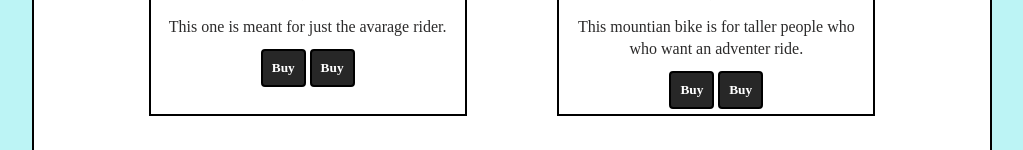
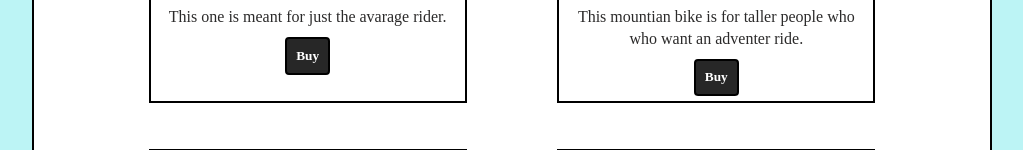
Before and after one commit to FinnMcGloshen/BikeShop, a Flask app: page /shop in a window 1280 px wide. Shown: the part 2700-2850 px from the top of the page, without its empty margins (128-1151 px from the left). Run offline with Flask 2, Linux system fonts and the light colour scheme; some libraries are stand-ins or nearby versions.

Commit message:
Update prebuilt.html

```diff
--- a/templates/prebuilt.html
+++ b/templates/prebuilt.html
@@ -25,8 +25,6 @@
                     </div>
                     <div class="shop-item-details" style="margin-top: -4%;">
                         <form method="post" action="{{ url_for('shop1')}}">
-
-                            <button name="Buy1" value="Buy1" type="submit" class="btn btn-primary shop-item-button" >Buy</button>
                             <button name="Buy1" value="Buy1" type="submit" class="btn btn-primary shop-item-button" >Buy</button>
 
                         </form>
@@ -43,7 +41,6 @@
                         <form method="post" action="{{ url_for('shop1')}}">
 
                             <button name="Buy2" value="Buy2" type="submit" class="btn btn-primary shop-item-button" >Buy</button>
-                            <button name="Buy2" value="Buy2" type="submit" class="btn btn-primary shop-item-button" >Buy</button>
 
                         </form>
                     </div>
@@ -59,7 +56,6 @@
                     <div class="shop-item-details" style="margin-top: -4%;">
                         <form method="post" action="{{ url_for('shop1')}}">
 
-                            <button name="Buy3" value="Buy3" type="submit" class="btn btn-primary shop-item-button">Buy</button>
                             <button name="Buy3" value="Buy3" type="submit" class="btn btn-primary shop-item-button" >Buy</button>
 
                         </form>
@@ -77,7 +73,6 @@
                         <form method="post" action="{{ url_for('shop1')}}">
 
                             <button name="Buy4" value="Buy4" type="submit" class="btn btn-primary shop-item-button" >Buy</button>
-                            <button name="Buy4" value="Buy4" type="submit" class="btn btn-primary shop-item-button" >Buy</button>
 
                         </form>
                     </div>
@@ -94,7 +89,6 @@
                         <form method="post" action="{{ url_for('shop1')}}">
 
                             <button name="Buy5" value="Buy5" type="submit" class="btn btn-primary shop-item-button" >Buy</button>
-                            <button name="Buy5" value="Buy5" type="submit" class="btn btn-primary shop-item-button" >Buy</button>
 
                         </form>
                     </div>
@@ -109,7 +103,6 @@
                     </div>
                     <div class="shop-item-details" style="margin-top: -4%;">
                         <form method="post" action="{{ url_for('shop1')}}">
-                            <button name="Buy6" value="Buy6" type="submit" class="btn btn-primary shop-item-button" >Покупать</button>
                             <button name="Buy6" value="Buy6" type="submit" class="btn btn-primary shop-item-button" >Покупать</button>
 
                         </form>
@@ -127,7 +120,6 @@
                         <form method="post" action="{{ url_for('shop1')}}">
 
                             <button name="Buy7" value="Buy7" type="submit" class="btn btn-primary shop-item-button" >Buy</button>
-                            <button name="Buy7" value="Buy7" type="submit" class="btn btn-primary shop-item-button" >Buy</button>
 
                         </form>
                     </div>
@@ -143,7 +135,6 @@
                     <div class="shop-item-details" style="margin-top: -4%;">
                         <form method="post" action="{{ url_for('shop1')}}">
                             <button name="Buy8" value="Buy8" type="submit" class="btn btn-primary shop-item-button" >Buy</button>
-                            <button name="Buy8" value="Buy8" type="submit" class="btn btn-primary shop-item-button" >Buy</button>
 
                         </form>
                     </div>
@@ -157,7 +148,6 @@
                     </div>
                     <div class="shop-item-details" style="margin-top: -4%;">
                         <form method="post" action="{{ url_for('shop1')}}">
-                            <button name="Buy9" value="Buy9" type="submit" class="btn btn-primary shop-item-button" >Buy</button>
                             <button name="Buy9" value="Buy9" type="submit" class="btn btn-primary shop-item-button" >Buy</button>
                         </form>
                     </div>
@@ -173,7 +163,6 @@
                     <div class="shop-item-details" style="margin-top: -4%;">
                         <form method="post" action="{{ url_for('shop1')}}">
                             <button name="Buy10" value="Buy10" type="submit" class="btn btn-primary shop-item-button" >Buy</button>
-                            <button name="Buy10" value="Buy10" type="submit" class="btn btn-primary shop-item-button" >Buy</button>
                         </form>
                     </div>
                 </div>
@@ -187,7 +176,6 @@
                     </div>
                     <div class="shop-item-details" style="margin-top: -4%;">
                         <form method="post" action="{{ url_for('shop1')}}">
-                            <button name="Buy11" value="Buy11" type="submit" class="btn btn-primary shop-item-button" >Buy</button>
                             <button name="Buy11" value="Buy11" type="submit" class="btn btn-primary shop-item-button" >Buy</button>
                         </form>
                     </div>
@@ -203,7 +191,6 @@
                     <div class="shop-item-details" style="margin-top: -4%;">
                         <form method="post" action="{{ url_for('shop1')}}">
                             <button name="Buy12" value="Buy12" type="submit" class="btn btn-primary shop-item-button" >Buy</button>
-                            <button name="Buy12" value="Buy12" type="submit" class="btn btn-primary shop-item-button" >Buy</button>
                         </form>
                     </div>
                 </div>
```
